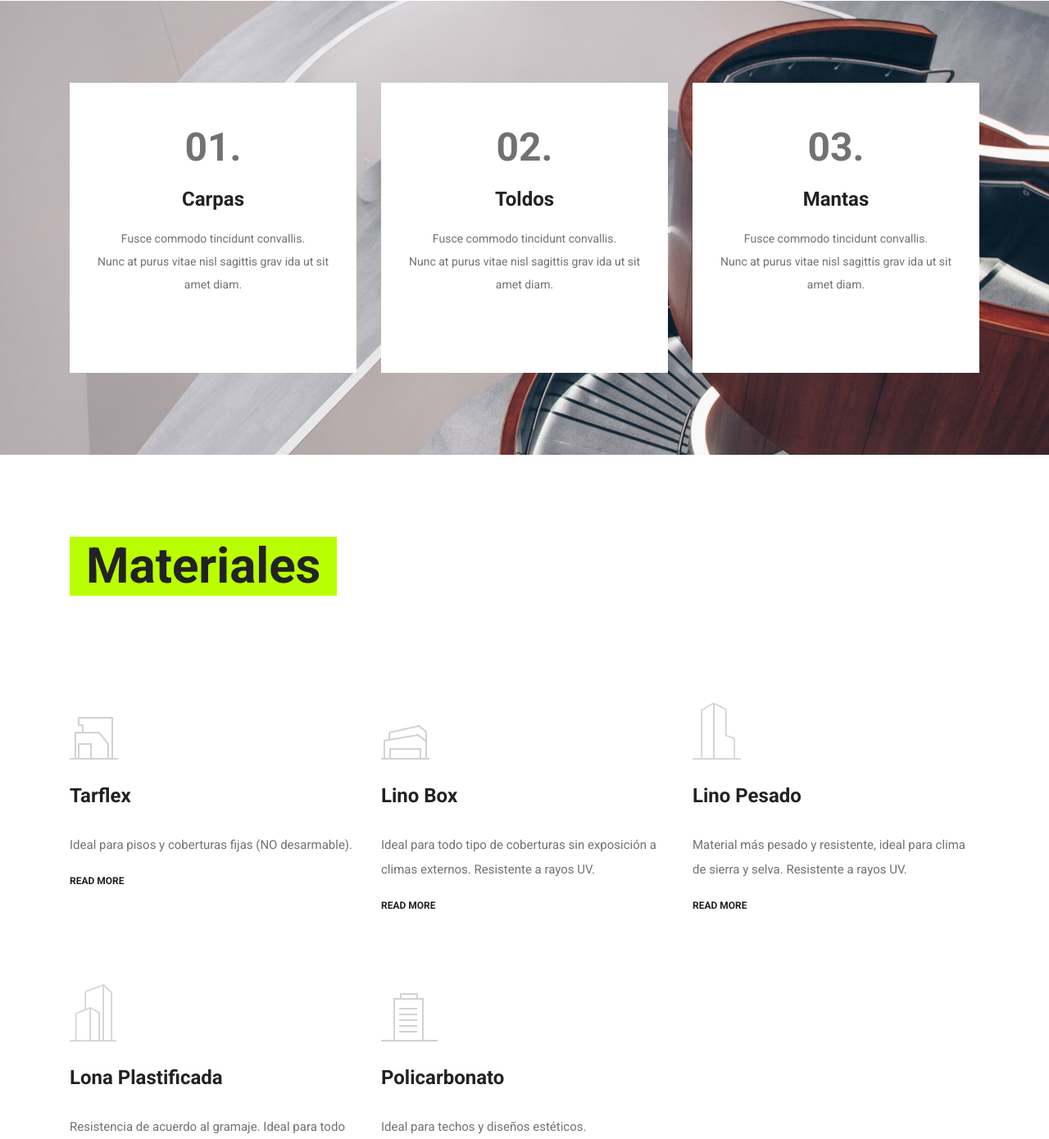
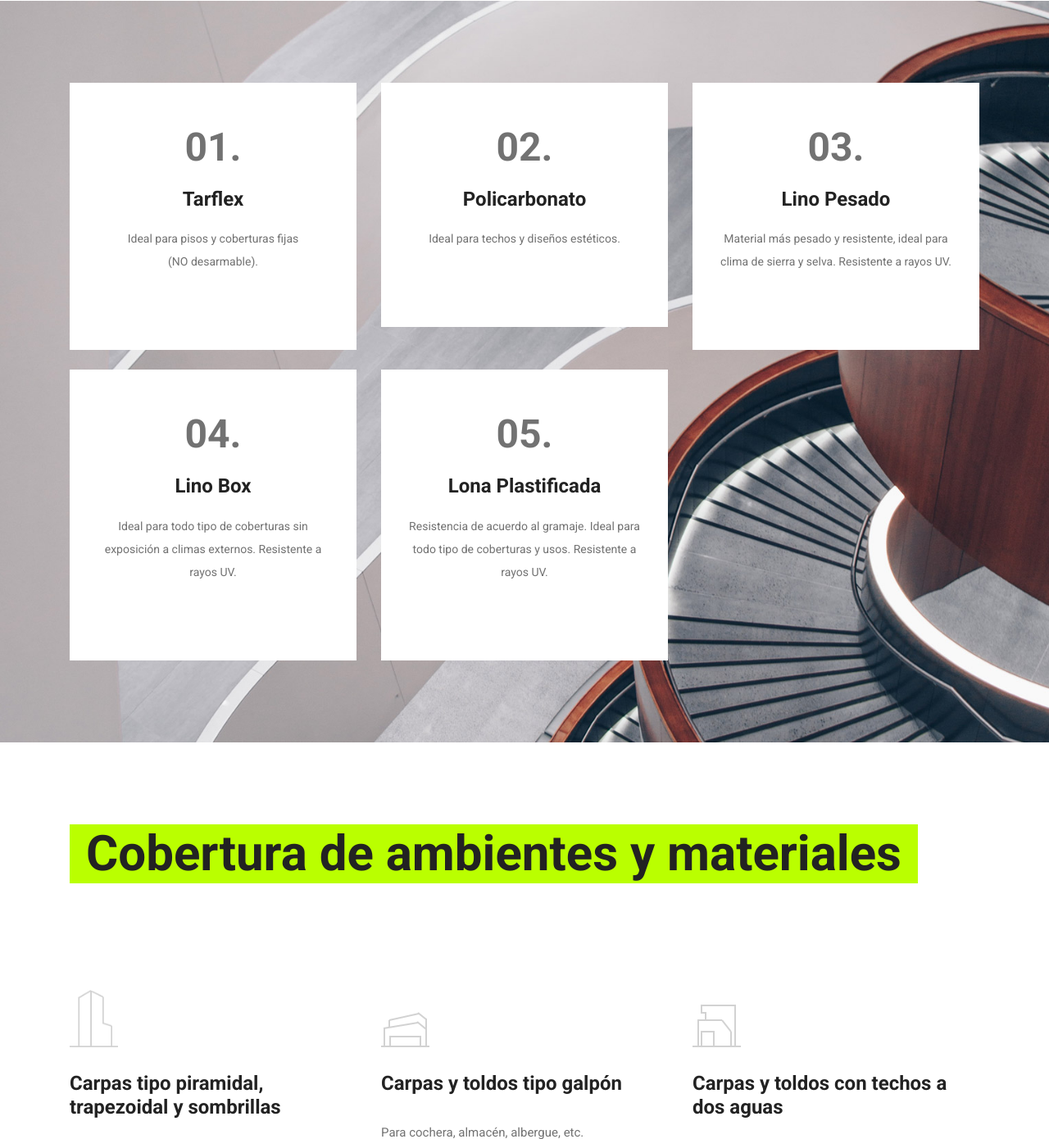
Before and after one commit to KunShadows/cominvinsac, a plain HTML site: page service.html in a window 1280 px wide. Shown: the part 1184-2574 px from the top of the page at 82% size. Drawn offline with Linux system fonts and the light colour scheme.

Commit message:
materiales
actualizando info

```diff
--- a/service.html
+++ b/service.html
@@ -104,24 +104,40 @@
 				<div class="col-lg-4 col-md-6">
 					<div class="solid-service-box">
 						<h2>01.</h2>
-						<h3>Carpas</h3>
-						<p>Fusce commodo tincidunt convallis. <br> Nunc at purus vitae nisl sagittis grav ida ut sit amet diam.</p>
+						<h3>Tarflex</h3>
+						<p>Ideal para pisos y coberturas fijas <br> (NO desarmable).</p>
 						<a href="#" class="readmore">READ MORE</a>
 					</div>
 				</div>
-				<div class="col-lg-4 col-md-6">
+				<div class="col-lg-4 col-md-12">
 					<div class="solid-service-box">
 						<h2>02.</h2>
-						<h3>Toldos</h3>
-						<p>Fusce commodo tincidunt convallis. <br> Nunc at purus vitae nisl sagittis grav ida ut sit amet diam.</p>
+						<h3>Policarbonato</h3>
+						<p>Ideal para techos y diseños estéticos.</p>
 						<a href="#" class="readmore">READ MORE</a>
 					</div>
 				</div>
 				<div class="col-lg-4 col-md-12">
 					<div class="solid-service-box">
 						<h2>03.</h2>
-						<h3>Mantas</h3>
-						<p>Fusce commodo tincidunt convallis. <br> Nunc at purus vitae nisl sagittis grav ida ut sit amet diam.</p>
+						<h3>Lino Pesado</h3>
+						<p>Material más pesado y resistente, ideal para clima de sierra y selva. Resistente a rayos UV.</p>
+						<a href="#" class="readmore">READ MORE</a>
+					</div>
+				</div>
+				<div class="col-lg-4 col-md-6"><br>
+					<div class="solid-service-box">
+						<h2>04.</h2>
+						<h3>Lino Box</h3>
+						<p>Ideal para todo tipo de coberturas sin exposición a climas externos. Resistente a rayos UV.</p>
+						<a href="#" class="readmore">READ MORE</a>
+					</div>
+				</div>
+				<div class="col-lg-4 col-md-12"><br>
+					<div class="solid-service-box">
+						<h2>05.</h2>
+						<h3>Lona Plastificada</h3>
+						<p>Resistencia de acuerdo al gramaje. Ideal para todo tipo de coberturas y usos. Resistente a rayos UV.</p>
 						<a href="#" class="readmore">READ MORE</a>
 					</div>
 				</div>
@@ -135,18 +151,18 @@
 	<section class="service-section spad">
 		<div class="container">
 			<div class="section-title">
-				<h1>Materiales</h1>
+				<h1>Cobertura de ambientes y materiales</h1>
 			</div>
 			<div class="row">
-				<div class="col-lg-4 col-md-6">
+			<div class="col-lg-4 col-md-6">
 					<div class="service-box">
 						<div class="sb-icon">
 							<div class="sb-img-icon">
-								<img src="img/icon/dark/1.png" alt="">
+								<img src="img/icon/dark/3.png" alt="">
 							</div>
 						</div>
-						<h3>Tarflex</h3>
-						<p>Ideal para pisos y coberturas fijas (NO desarmable).</p>
+						<h3>Carpas tipo piramidal, trapezoidal y sombrillas</h3>
+						<p>Para publicidad, terrazas, jardines, etc.</p>
 						<a href="#" class="readmore">READ MORE</a>
 					</div>
 				</div>
@@ -157,8 +173,8 @@
 								<img src="img/icon/dark/2.png" alt="">
 							</div>
 						</div>
-						<h3>Lino Box</h3>
-						<p>Ideal para todo tipo de coberturas sin exposición a climas externos. Resistente a rayos UV.</p>
+						<h3>Carpas y toldos tipo galpón</h3>
+						<p>Para cochera, almacén, albergue, etc.</p>
 						<a href="#" class="readmore">READ MORE</a>
 					</div>
 				</div>
@@ -166,11 +182,11 @@
 					<div class="service-box">
 						<div class="sb-icon">
 							<div class="sb-img-icon">
-								<img src="img/icon/dark/3.png" alt="">
+								<img src="img/icon/dark/1.png" alt="">
 							</div>
 						</div>
-						<h3>Lino Pesado</h3>
-						<p>Material más pesado y resistente, ideal para clima de sierra y selva. Resistente a rayos UV.</p>
+						<h3>Carpas y toldos con techos a dos aguas</h3>
+						<p>Para capacitación, comedor, casetas de vigilancia, etc.</p>
 						<a href="#" class="readmore">READ MORE</a>
 					</div>
 				</div>
@@ -181,8 +197,8 @@
 								<img src="img/icon/dark/4.png" alt="">
 							</div>
 						</div>
-						<h3>Lona Plastificada</h3>
-						<p>Resistencia de acuerdo al gramaje. Ideal para todo tipo de coberturas y usos. Resistente a rayos UV.</p>
+						<h3>Toldos con techo a una sola agua</h3>
+						<p>Para cochera, taller, etc.</p>
 						<a href="#" class="readmore">READ MORE</a>
 					</div>
 				</div>
@@ -193,23 +209,23 @@
 								<img src="img/icon/dark/5.png" alt="">
 							</div>
 						</div>
-						<h3>Policarbonato</h3>
-						<p>Ideal para techos y diseños estéticos.</p>
+						<h3>Tolderas para tolda de camión</h3>
+						<p>Para cochera, almacén, albergue, etc.</p>
 						<a href="#" class="readmore">READ MORE</a>
 					</div>
 				</div>
-				<!-- <div class="col-lg-4 col-md-6">
+				<div class="col-lg-4 col-md-6">
 					<div class="service-box">
 						<div class="sb-icon">
 							<div class="sb-img-icon">
 								<img src="img/icon/dark/6.png" alt="">
 							</div>
 						</div>
-						<h3>Restauration Projects</h3>
-						<p>Lorem ipsum dolor sit amet, consectetur adipiscing elit. Integer sed dui eget lorem tincidunt.</p>
+						<h3>Mantas para cubrir agregados</h3>
+						<p>Para mantener temperatura y humedad en la tolva.</p>
 						<a href="#" class="readmore">READ MORE</a>
 					</div>
-				</div> -->
+				</div>
 			</div>
 		</div>
 	</section>
```
